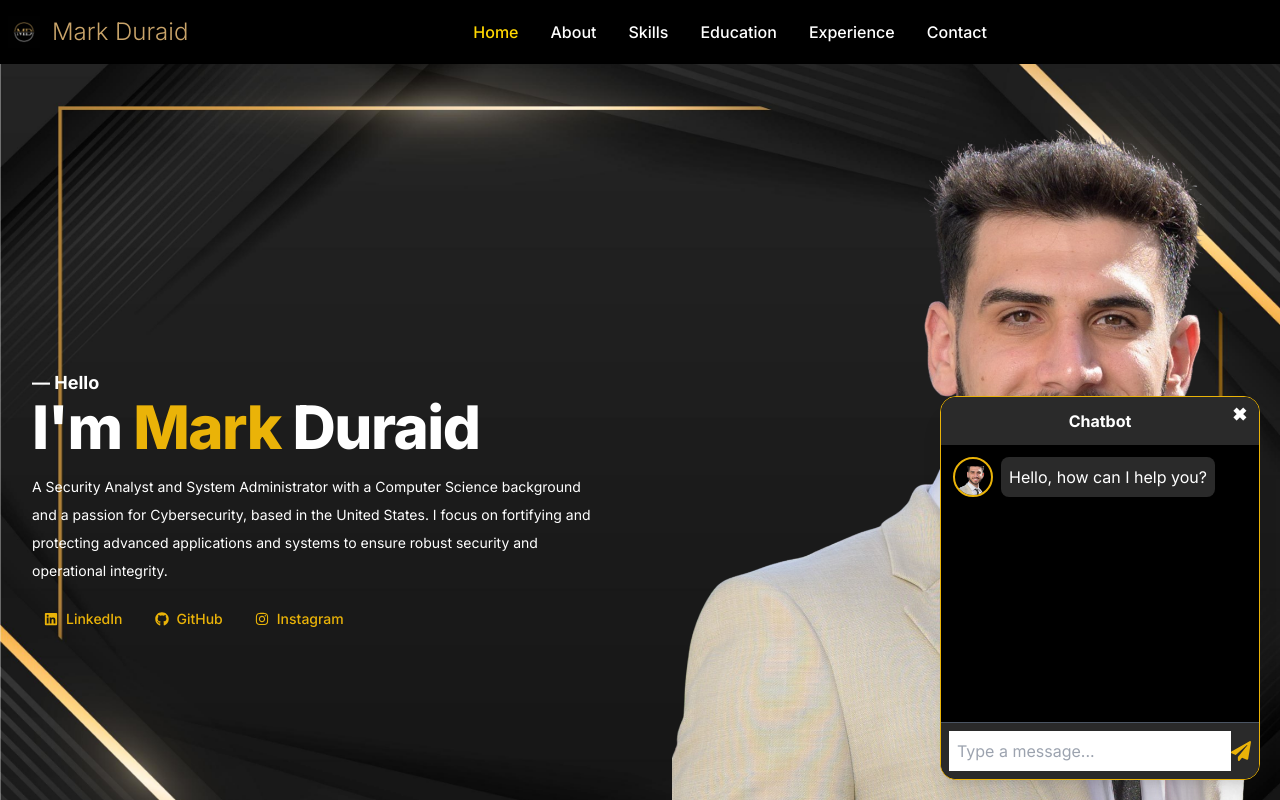
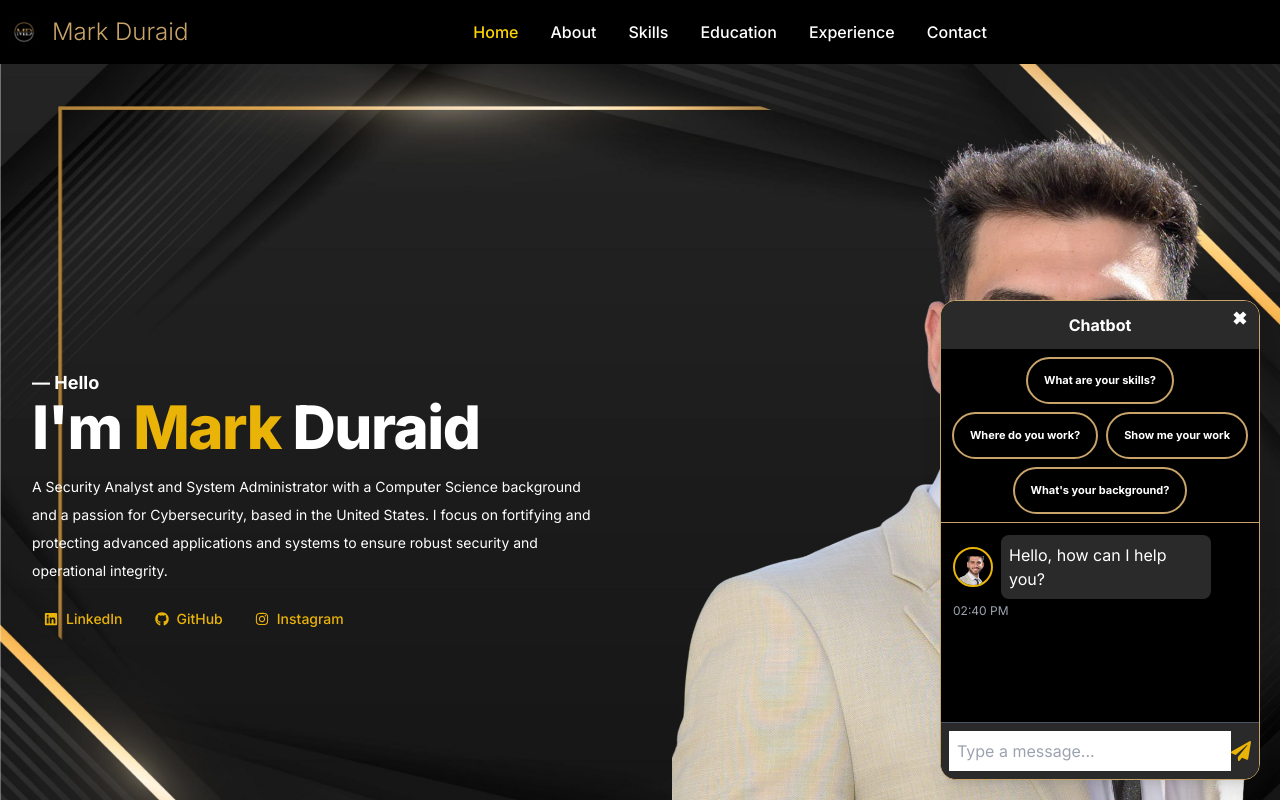
Before and after one commit to MarkDuraid21/Portfolio, a Next.js app in the folder portfolio/: page / in a window 1280 px wide. Both pictures are taken after a click on the button "Chat with Me". Shown: the top 800 px of the page. Built offline with nearby package versions, Linux system fonts and the light colour scheme.

Commit message:
Chatbot suggestions

```diff
--- a/portfolio/app/components/Chatbot.tsx
+++ b/portfolio/app/components/Chatbot.tsx
@@ -2,19 +2,18 @@
 import { useState, useEffect, useRef } from "react";
 import { FaPaperPlane } from "react-icons/fa";
 
-// Function to check if the input has a close match to the target keyword
 const fuzzyMatch = (input: string, target: string): boolean => {
   const normalizedInput = input.toLowerCase().replace(/[^a-zA-Z0-9 ]/g, "");
   const normalizedTarget = target.toLowerCase().replace(/[^a-zA-Z0-9 ]/g, "");
-
-  // If the normalized input is a substring of the target, consider it a match
   return normalizedInput.includes(normalizedTarget);
 };
 
 export default function Chatbot() {
-  const [messages, setMessages] = useState<{ text: string; isUser: boolean }[]>([]);
+  const [messages, setMessages] = useState<{ text: string; isUser: boolean; timestamp: string }[]>([]);
   const [input, setInput] = useState("");
   const [isOpen, setIsOpen] = useState(false);
+  const [isTyping, setIsTyping] = useState(false);
+  const [hasInteracted, setHasInteracted] = useState(false); // Track user interaction
   const messagesEndRef = useRef<HTMLDivElement | null>(null);
 
   const getSavedMessages = () => {
@@ -22,45 +21,31 @@ export default function Chatbot() {
     return savedMessages ? JSON.parse(savedMessages) : [];
   };
 
-  const saveMessages = (newMessages: { text: string; isUser: boolean }[]) => {
+  const saveMessages = (newMessages: { text: string; isUser: boolean; timestamp: string }[]) => {
     localStorage.setItem("chatMessages", JSON.stringify(newMessages));
   };
 
+  const getTimestamp = () => new Date().toLocaleTimeString([], { hour: '2-digit', minute: '2-digit' });
+
   const getBotResponse = (userInput: string) => {
     const lowerInput = userInput.toLowerCase();
-
-    // Work schedule logic (Mon-Thurs, 6am - 4pm PT)
     const isAtWork = () => {
       const now = new Date();
-      const day = now.getDay(); // 0 (Sun) to 6 (Sat)
-      const hour = now.getHours(); // local time assumed to be Pacific
-
+      const day = now.getDay();
+      const hour = now.getHours();
       return day >= 1 && day <= 4 && hour >= 6 && hour < 16;
     };
 
-    // Handle "are you at work?" style questions
     if (fuzzyMatch(lowerInput, "are you at work") || fuzzyMatch(lowerInput, "at work now")) {
       return isAtWork() ? "Yes!" : "No, I am available now!";
     }
 
-    // Handle time requests
     if (fuzzyMatch(lowerInput, "time")) {
       const now = new Date();
       const pacificTime = now.toLocaleString("en-US", { timeZone: "America/Los_Angeles", hour: 'numeric', minute: 'numeric', hour12: true });
       return `The current Pacific Time is ${pacificTime}.`;
     }
 
-    if (
-      lowerInput.includes("education") ||
-      lowerInput.includes("school") ||
-      lowerInput.includes("degree") ||
-      lowerInput.includes("college") ||
-      lowerInput.includes("university")
-    ) {
-      return "I have a Bachelor's degree in Computer Science from San Diego State University.";
-    }
-
-    // Fuzzy keyword match mapping
     const keywordResponses: { [keyword: string]: string } = {
       "skills": "You can find my skills listed in the <a href='/skills' class='text-yellow-500 hover:text-yellow-400 underline'>Skills</a> section in the navbar. I have expertise in Cybersecurity and programming, and I hold certifications in Security+, Linux+, and System Administration.",
       "background": "I graduated from SDSU in 2024 with a bachelor's in Computer Science and now work as a Computer Scientist.",
@@ -69,6 +54,21 @@ export default function Chatbot() {
       "where do you work": "I work at Naval Information Warfare Center Pacific (NIWC PAC).",
       "hobbies": "I like spending time with friends, gaming, and working on projects like this website!",
       "what do you do for fun": "I like spending time with friends, gaming, and working on projects like this website!",
+      "what do you work on": "I am a Computer Scientist and work on different projects such as cybersecurity!",
+      "what do you do at work": "I am a Computer Scientist and work on different projects such as cybersecurity!",
+      "education": "Grossmont College for my associate's and SDSU for my bachelor's—both in Computer Science.",
+      "degree": "I have an associate's and a bachelor's degree in Computer Science.",
+      "jobs": "I've worked as a Computer Scientist, Security Automation Engineer Intern, and Machine Learning Engineer Intern.",
+      "work history": "Computer Scientist | July 2024 - Present<br>Security Automation Engineer Intern | Jan 2024 - Mar 2024<br>Machine Learning Engineer Intern | Oct 2023 - Dec 2023",
+      "projects": "One of my main projects is the very website you're on right now!",
+      "show me your work": "Check out my personal website—this one!",
+      "certifications": "CompTIA Security+, Linux+, Red Hat System Administration I (RH124), Microsoft Security Fundamentals",
+      "languages": "I speak English and Arabic.",
+      "resume": "You can contact me using the <a href='/contact' class='text-yellow-500 hover:text-yellow-400 underline'>contact form</a> to get my resume.",
+      "cv": "You can contact me using the <a href='/contact' class='text-yellow-500 hover:text-yellow-400 underline'>contact form</a> to get my resume.",
+      "why cs": "I've always loved problem-solving and building things—Computer Science lets me do both!",
+      "why cybersecurity": "Cybersecurity excites me because it's like a high-stakes puzzle that protects people and systems.",
+      "favorite tech": "I love anything related to AI, security tools, and sleek UI frameworks like Tailwind CSS."
     };
 
     for (const keyword in keywordResponses) {
@@ -84,6 +84,7 @@ export default function Chatbot() {
       "what's your name": "I am Mark Duraid.",
       "what is your name": "I am Mark Duraid.",
       "who are you": "I am Mark Duraid.",
+      "where are you from": "I am originally from Baghdad Iraq, but I live in the United States."
     };
 
     for (const key in responses) {
@@ -95,42 +96,39 @@ export default function Chatbot() {
     return "I'm here to help! Let me know what you need.";
   };
 
-
-  const getAvailability = () => {
-    const currentHour = new Date().getHours();
-    return currentHour >= 16 || currentHour < 5 ? "I am available now." : "I'm here to help! Let me know what you need.";
-  };
-
   const sendMessage = () => {
     if (!input.trim()) return;
 
-    const newMessages = [...messages, { text: input, isUser: true }];
+    const newMessages = [...messages, { text: input, isUser: true, timestamp: getTimestamp() }];
     setMessages(newMessages);
     setInput("");
-
     saveMessages(newMessages);
 
+    setIsTyping(true);
+    setHasInteracted(true); // User has interacted
     setTimeout(() => {
       const botResponse = getBotResponse(input);
-      const updatedMessages = [...newMessages, { text: botResponse, isUser: false }];
+      const updatedMessages = [...newMessages, { text: botResponse, isUser: false, timestamp: getTimestamp() }];
       setMessages(updatedMessages);
+      setIsTyping(false);
       saveMessages(updatedMessages);
-    }, 500);
+    }, 1000);
   };
 
   useEffect(() => {
     if (isOpen) {
       const savedMessages = getSavedMessages();
-      setMessages(savedMessages.length > 0 ? savedMessages : [{ text: "Hello, how can I help you?", isUser: false }]);
+      setMessages(savedMessages.length > 0 ? savedMessages : [{ text: "Hello, how can I help you?", isUser: false, timestamp: getTimestamp() }]);
     }
   }, [isOpen]);
 
-  // Scroll to the bottom when messages change
   useEffect(() => {
     if (messagesEndRef.current) {
       messagesEndRef.current.scrollIntoView({ behavior: "smooth" });
     }
   }, [messages]);
+
+  const quickPrompts = ["What are your skills?", "Where do you work?", "Show me your work", "What's your background?"];
 
   return (
     <div className="fixed bottom-5 right-5 z-[9999]">
@@ -144,7 +142,7 @@ export default function Chatbot() {
       )}
 
       {isOpen && (
-        <div className="w-80 h-96 bg-black text-white rounded-2xl shadow-xl flex flex-col overflow-hidden border border-yellow-500">
+        <div className="w-80 h-[30rem] bg-black text-white rounded-2xl shadow-xl flex flex-col overflow-hidden border border-[#C9A46A]">
           <div className="p-3 bg-[#2a2a2a] text-white font-bold flex justify-center relative">
             <span>Chatbot</span>
             <button
@@ -152,15 +150,32 @@ export default function Chatbot() {
                 setIsOpen(false);
                 localStorage.removeItem("chatMessages");
               }}
-              className="absolute right-3 top-1 text-white hover:text-yellow-500 text-lg font-bold focus:outline-none"
+              className="absolute right-3 top-1 text-white hover:text-[#C9A46A] text-lg font-bold focus:outline-none"
             >
               ✖
             </button>
           </div>
 
+          {/* Only show quick prompts if the user hasn't interacted yet */}
+          {!hasInteracted && (
+            <div className="flex flex-wrap gap-2 justify-center p-2 bg-black border-b border-[#C9A46A]">
+              {quickPrompts.map((prompt, idx) => (
+                <button
+                  key={idx}
+                  onClick={() => setInput(prompt)}
+                  className="chatbot-btn"
+                  style={{ fontSize: "11px", padding: "1rem 1rem", lineHeight: "1", borderColor: "#C9A46A" }}
+                >
+                  {prompt}
+                </button>
+              ))}
+            </div>
+          )}
+
           <div className="flex-1 overflow-y-auto p-3 space-y-2">
             {messages.map((msg, index) => (
-              <div key={index} className={`flex items-center space-x-2 ${msg.isUser ? "justify-end" : "justify-start"}`}>
+              <div key={index} className={`flex flex-col space-y-1 ${msg.isUser ? "items-end" : "items-start"}`}>
+                <div className={`flex items-center space-x-2 ${msg.isUser ? "justify-end" : "justify-start"}`}>
                   {msg.isUser ? (
                     <>
                       <div className="p-2 max-w-[80%] rounded-lg bg-yellow-500 text-white self-end">{msg.text}</div>
@@ -171,15 +186,16 @@ export default function Chatbot() {
                       <div className="w-10 h-10 rounded-full overflow-hidden border-2 border-yellow-500 relative">
                         <img src="/images/MD13bgRemoved.png" alt="Bot" className="w-[100%] h-[100%] object-cover absolute top-[70%] left-[40%] transform -translate-x-1/2 -translate-y-1/2" />
                       </div>
-
                       <div className="p-2 max-w-[80%] rounded-lg bg-[#2a2a2a] text-white self-start">
                         <span dangerouslySetInnerHTML={{ __html: msg.text }} />
                       </div>
                     </>
                   )}
                 </div>
+                <div className="text-xs text-gray-400">{msg.timestamp}</div>
+              </div>
             ))}
-            {/* Add a reference element at the bottom of the message container */}
+            {isTyping && <div className="text-sm text-gray-400">Mark is typing...</div>}
             <div ref={messagesEndRef} />
           </div>
 
```
Lines whose indentation alone changed are shown as unchanged.
